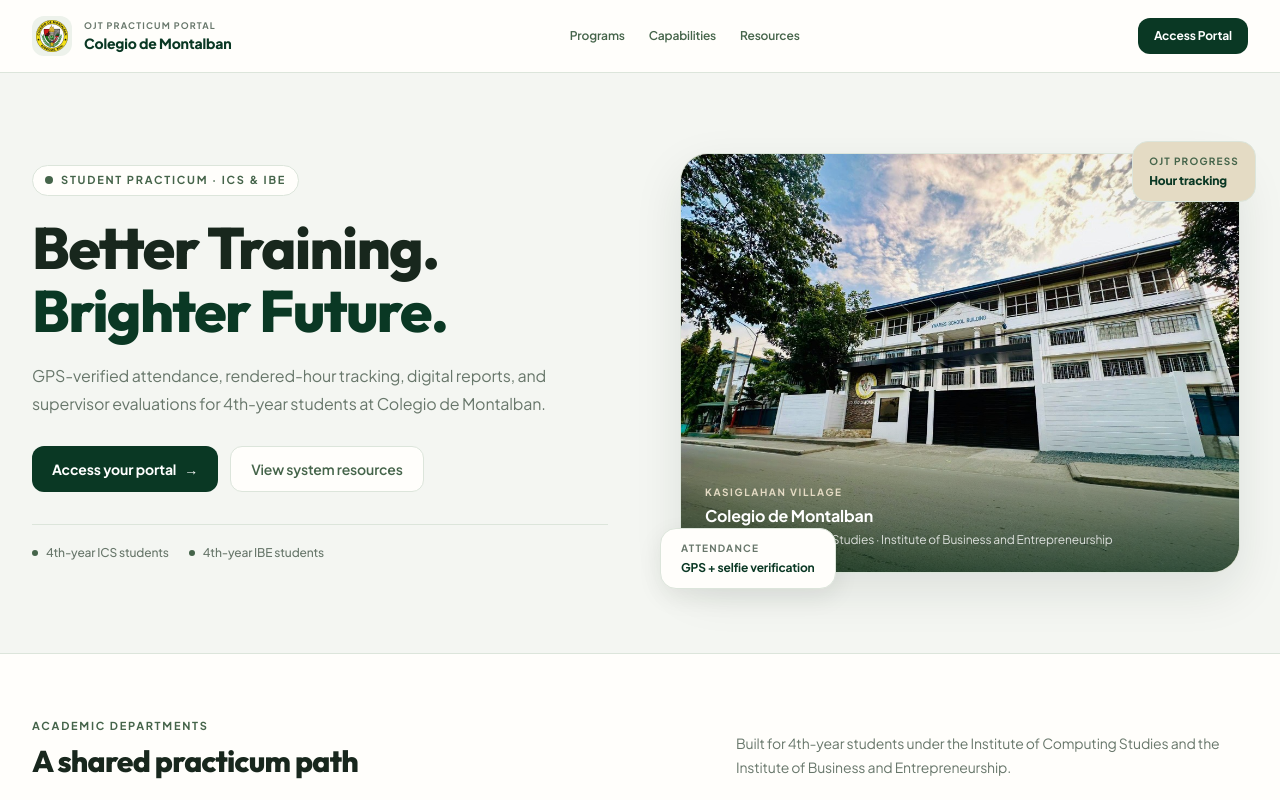
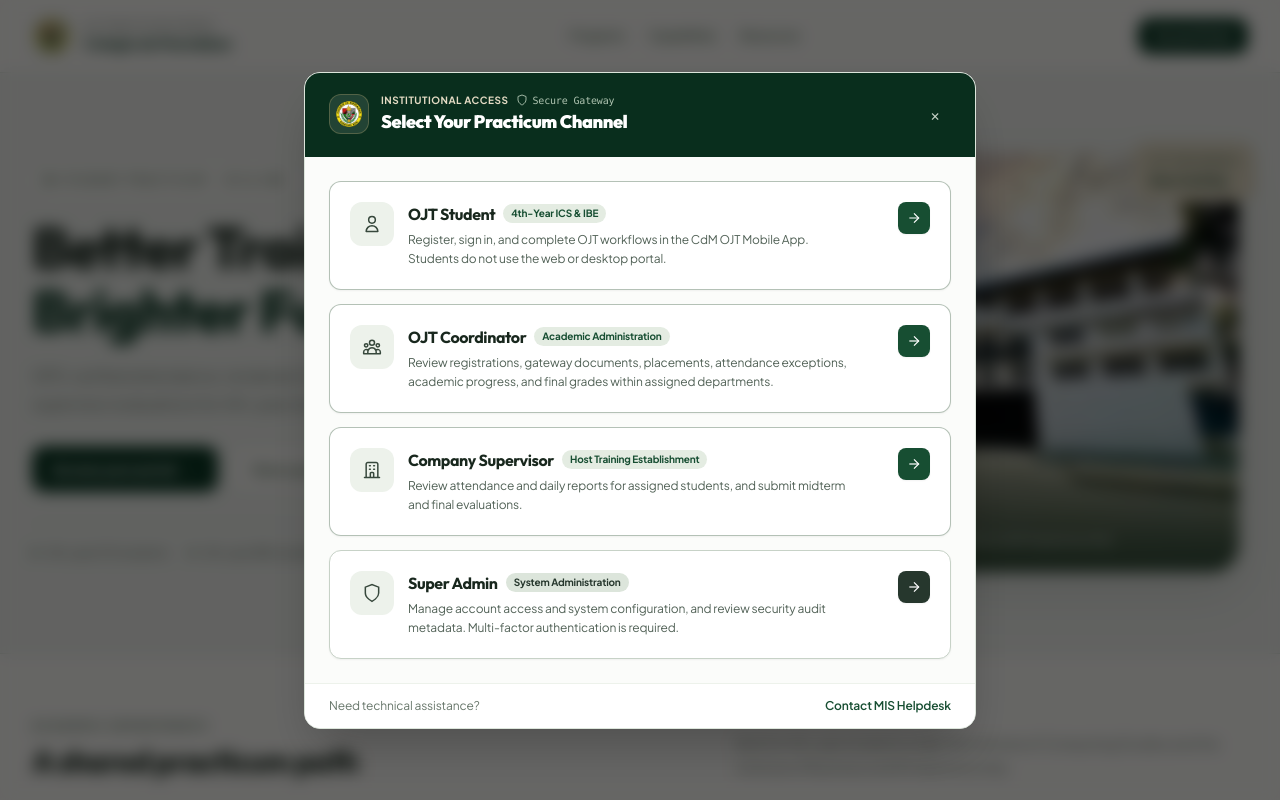
Before and after one commit to rogerforsho/my-updated-project, a Next.js app in the folder OJT-MONITORING-AND-MANAGEMENT-SYSTEM/apps/web/: page / in a window 1280 px wide. Both pictures are taken after a click on the button "Access Portal". Shown: the top 800 px of the page. Built offline with nearby package versions, Linux system fonts and the light colour scheme; no server answers.

Commit message:
fix(web): restore access portal modal required by landing page

```diff
--- /dev/null
+++ b/OJT-MONITORING-AND-MANAGEMENT-SYSTEM/apps/web/src/components/landing/AccessPortalModal.tsx
@@ -0,0 +1,159 @@
+'use client';
+
+import React, { useEffect } from 'react';
+import Link from 'next/link';
+import Image from 'next/image';
+import { User, Users, Building2, ArrowRight, Shield } from '@/src/components/ui/Icons';
+
+interface AccessPortalModalProps {
+  isOpen: boolean;
+  onClose: () => void;
+}
+
+export default function AccessPortalModal({ isOpen, onClose }: AccessPortalModalProps) {
+  useEffect(() => {
+    function handleKeyDown(e: KeyboardEvent) {
+      if (e.key === 'Escape') onClose();
+    }
+    if (isOpen) {
+      document.addEventListener('keydown', handleKeyDown);
+      document.body.style.overflow = 'hidden';
+    } else {
+      document.body.style.overflow = 'unset';
+    }
+    return () => {
+      document.removeEventListener('keydown', handleKeyDown);
+      document.body.style.overflow = 'unset';
+    };
+  }, [isOpen, onClose]);
+
+  if (!isOpen) return null;
+
+  const gateways = [
+    {
+      role: 'OJT Student',
+      badge: '4th-Year ICS & IBE',
+      description: 'Register, sign in, and complete OJT workflows in the CdM OJT Mobile App. Students do not use the web or desktop portal.',
+      href: '/auth/register',
+      icon: User,
+      color: 'border-emerald-500/40 hover:border-emerald-500 bg-emerald-50/40',
+      badgeColor: 'bg-emerald-100 text-emerald-800',
+      btnColor: 'bg-emerald-800 hover:bg-emerald-900 text-white',
+    },
+    {
+      role: 'OJT Coordinator',
+      badge: 'Academic Administration',
+      description: 'Review registrations, gateway documents, placements, attendance exceptions, academic progress, and final grades within assigned departments.',
+      href: '/auth/sign-in?role=coordinator',
+      icon: Users,
+      color: 'border-emerald-500/40 hover:border-emerald-500 bg-emerald-50/40',
+      badgeColor: 'bg-emerald-100 text-emerald-800',
+      btnColor: 'bg-emerald-800 hover:bg-emerald-900 text-white',
+    },
+    {
+      role: 'Company Supervisor',
+      badge: 'Host Training Establishment',
+      description: 'Review attendance and daily reports for assigned students, and submit midterm and final evaluations.',
+      href: '/auth/sign-in?role=supervisor',
+      icon: Building2,
+      color: 'border-emerald-500/40 hover:border-emerald-500 bg-emerald-50/40',
+      badgeColor: 'bg-emerald-100 text-emerald-800',
+      btnColor: 'bg-emerald-800 hover:bg-emerald-900 text-white',
+    },
+    {
+      role: 'Super Admin',
+      badge: 'System Administration',
+      description: 'Manage account access and system configuration, and review security audit metadata. Multi-factor authentication is required.',
+      href: '/auth/sign-in?role=admin',
+      icon: Shield,
+      color: 'border-slate-300 hover:border-slate-500 bg-slate-50/60',
+      badgeColor: 'bg-slate-200 text-slate-800',
+      btnColor: 'bg-slate-800 hover:bg-slate-900 text-white',
+    },
+  ];
+
+  return (
+    <div className="fixed inset-0 z-50 flex items-center justify-center p-4 sm:p-6 bg-black/60 backdrop-blur-sm animate-in fade-in duration-200">
+      <div
+        className="relative w-full max-w-2xl bg-white rounded-2xl shadow-2xl border border-slate-200 overflow-hidden"
+        onClick={(e) => e.stopPropagation()}
+      >
+        {/* Modal Top Header */}
+        <div className="bg-[#092E1D] px-6 py-5 text-white flex items-center justify-between border-b border-emerald-950">
+          <div className="flex items-center gap-3">
+            <div className="w-10 h-10 rounded-xl bg-white/10 p-1.5 border border-amber-400/30 flex items-center justify-center">
+              <Image src="/logo.png" alt="CdM" width={36} height={36} className="object-contain" />
+            </div>
+            <div>
+              <div className="flex items-center gap-2">
+                <span className="text-[10px] font-bold uppercase tracking-wider text-[#E4DBC4]">Institutional Access</span>
+                <span className="text-[10px] text-emerald-300 font-mono flex items-center gap-1">
+                  <Shield className="w-3 h-3" /> Secure Gateway
+                </span>
+              </div>
+              <h2 className="text-base sm:text-lg font-black tracking-tight font-serif text-white">
+                Select Your Practicum Channel
+              </h2>
+            </div>
+          </div>
+
+          <button
+            onClick={onClose}
+            aria-label="Close modal"
+            className="w-8 h-8 rounded-lg flex items-center justify-center text-slate-300 hover:text-white hover:bg-white/10 transition-colors"
+          >
+            &times;
+          </button>
+        </div>
+
+        {/* Channels List */}
+        <div className="p-6 space-y-3.5 bg-slate-50/60 max-h-[75vh] overflow-y-auto">
+          {gateways.map((g) => {
+            const Icon = g.icon;
+            return (
+              <Link
+                key={g.role}
+                href={g.href}
+                onClick={onClose}
+                className={`group block p-4 sm:p-5 rounded-xl border bg-white shadow-xs hover:shadow-md transition-all duration-150 ${g.color}`}
+              >
+                <div className="flex items-start justify-between gap-4">
+                  <div className="flex items-start gap-3.5">
+                    <div className="w-11 h-11 rounded-xl bg-slate-100 flex items-center justify-center shrink-0 group-hover:scale-105 transition-transform text-slate-700">
+                      <Icon className="w-5 h-5" />
+                    </div>
+                    <div className="space-y-1">
+                      <div className="flex flex-wrap items-center gap-2">
+                        <h3 className="text-base font-bold text-slate-900 group-hover:text-emerald-900 transition-colors">
+                          {g.role}
+                        </h3>
+                        <span className={`text-[10px] font-bold px-2 py-0.5 rounded-full ${g.badgeColor}`}>
+                          {g.badge}
+                        </span>
+                      </div>
+                      <p className="text-xs text-slate-600 leading-relaxed max-w-md">
+                        {g.description}
+                      </p>
+                    </div>
+                  </div>
+
+                  <div className={`shrink-0 w-8 h-8 rounded-lg flex items-center justify-center ${g.btnColor} shadow-xs group-hover:translate-x-0.5 transition-transform`}>
+                    <ArrowRight className="w-4 h-4 text-white" />
+                  </div>
+                </div>
+              </Link>
+            );
+          })}
+        </div>
+
+        {/* Modal Footnote */}
+        <div className="px-6 py-3.5 bg-white border-t border-slate-100 flex items-center justify-between text-xs text-slate-500">
+          <span>Need technical assistance?</span>
+          <a href="mailto:ojt-support@cdm.edu.ph" className="text-emerald-800 font-semibold hover:underline">
+            Contact MIS Helpdesk
+          </a>
+        </div>
+      </div>
+    </div>
+  );
+}
```
